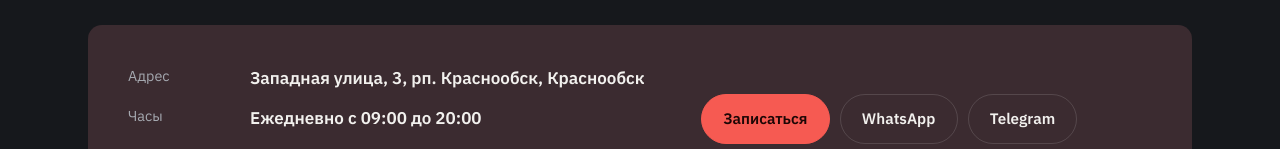
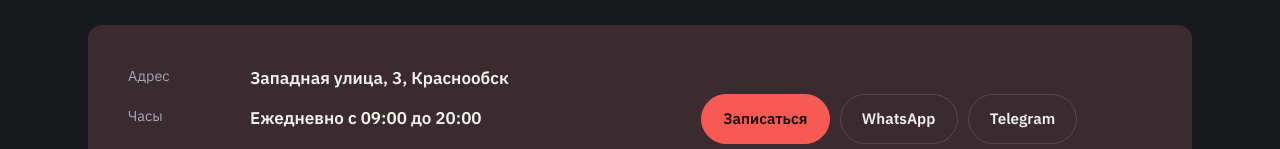
Before and after one commit to avknob-jpg/novosibirsk-topservice, a plain HTML site: page index.html in a window 1280 px wide. Shown: the part 4466-4615 px from the top of the page. Drawn offline with Linux system fonts and the light colour scheme.

Commit message:
Адрес без повтора города

```diff
--- a/index.html
+++ b/index.html
@@ -129,7 +129,7 @@
     <header class="s-section__head"><h2>Запишитесь на удобное время</h2></header>
     <div class="s-contacts">
       <dl>
-        <div><dt>Адрес</dt><dd>Западная улица, 3, рп. Краснообск, Краснообск</dd></div>
+        <div><dt>Адрес</dt><dd>Западная улица, 3, Краснообск</dd></div>
         <div><dt>Часы</dt><dd>Ежедневно с 09:00 до 20:00</dd></div>
         <div><dt>Телефон</dt><dd><a href="tel:+79232279191">+7 923 227-91-91</a></dd></div>
       </dl>
```
